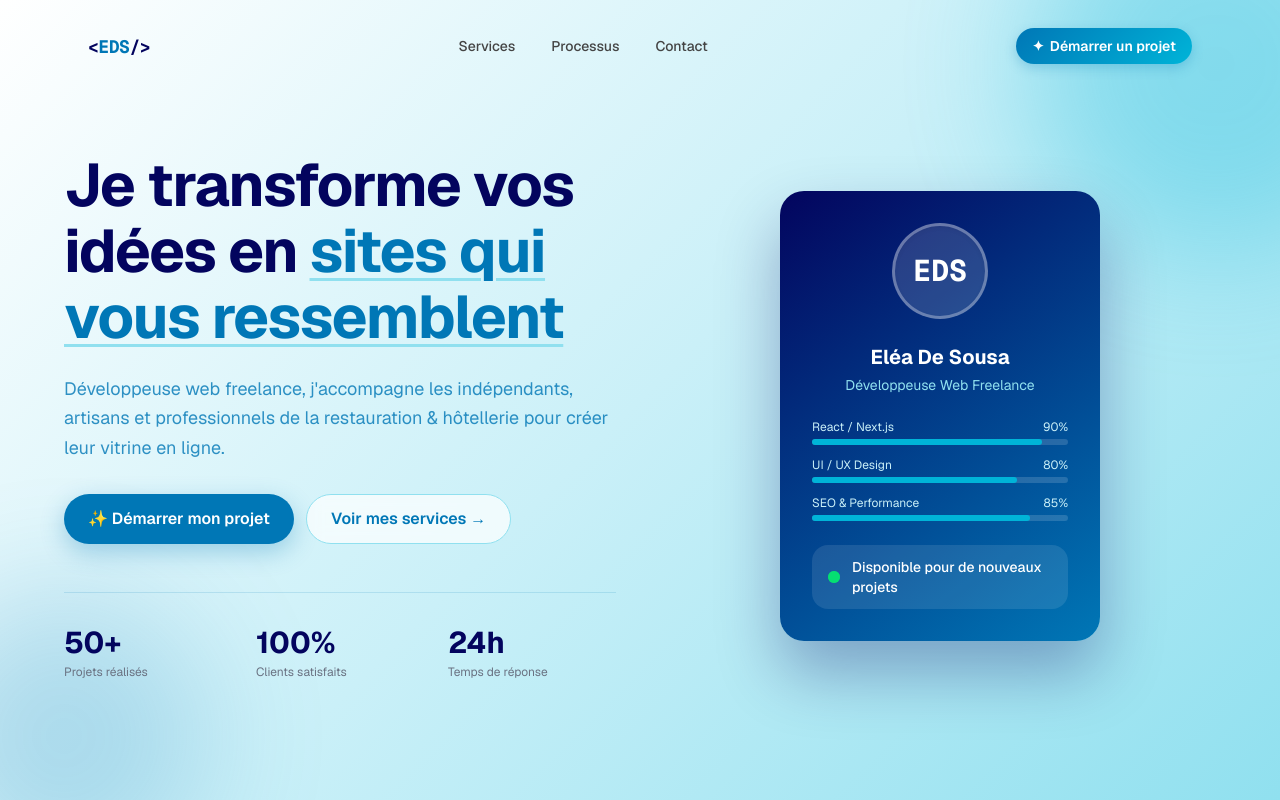
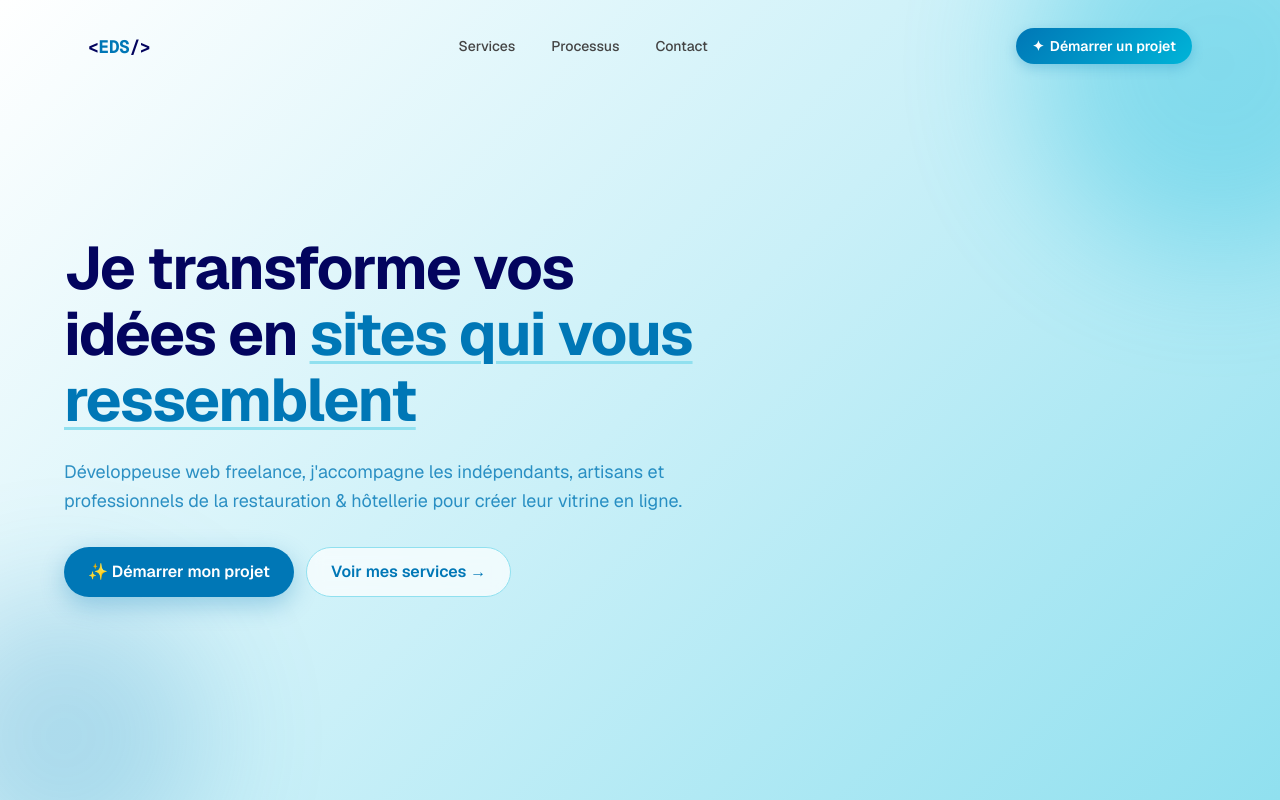
Before and after one commit to EleaDSB/EDS-WEBSITE, a Next.js app: page / in a window 1280 px wide. Shown: the top 800 px of the page. Built offline with nearby package versions, Linux system fonts and the light colour scheme.

Commit message:
Supprime les statistiques et la carte profil du Hero
Co-Authored-By: Claude Sonnet 4.6 <noreply@anthropic.com>

```diff
--- a/components/Hero.tsx
+++ b/components/Hero.tsx
@@ -17,10 +17,7 @@ export default function Hero() {
       />
 
       <div className="max-w-6xl mx-auto w-full pt-28 pb-20 relative z-10">
-        <div className="grid grid-cols-1 lg:grid-cols-2 gap-12 items-center">
-
-          {/* Left — texte */}
-          <div>
+        <div className="max-w-2xl">
           <h1
             className="text-4xl md:text-5xl lg:text-6xl font-bold leading-[1.1] tracking-tight mb-6"
             style={{ color: "#03045e" }}
@@ -44,7 +41,7 @@ export default function Hero() {
             professionnels de la restauration & hôtellerie pour créer leur vitrine en ligne.
           </p>
 
-            <div className="flex flex-col sm:flex-row gap-3 mb-12">
+          <div className="flex flex-col sm:flex-row gap-3">
             <Link
               href="/contact"
               className="inline-flex items-center justify-center gap-2 px-6 py-3 rounded-full text-white font-semibold shadow-lg transition-all hover:shadow-xl hover:scale-105"
@@ -60,81 +57,6 @@ export default function Hero() {
               Voir mes services →
             </Link>
           </div>
-
-            <div className="grid grid-cols-3 gap-6 pt-8" style={{ borderTop: "1.5px solid rgba(0,119,182,0.15)" }}>
-              {[
-                { value: "50+", label: "Projets réalisés" },
-                { value: "100%", label: "Clients satisfaits" },
-                { value: "24h", label: "Temps de réponse" },
-              ].map((s) => (
-                <div key={s.label}>
-                  <div className="text-3xl font-bold" style={{ color: "#03045e" }}>{s.value}</div>
-                  <div className="text-xs text-gray-500 mt-1 leading-tight">{s.label}</div>
-                </div>
-              ))}
-            </div>
-          </div>
-
-          {/* Right — carte profil */}
-          <div className="hidden lg:flex justify-center">
-            <div
-              className="w-80 rounded-3xl p-8 shadow-2xl"
-              style={{
-                background: "linear-gradient(145deg, #03045e, #0077b6)",
-                boxShadow: "0 32px 64px rgba(3,4,94,0.3)",
-              }}
-            >
-              {/* Avatar */}
-              <div className="flex justify-center mb-6">
-                <div
-                  className="w-24 h-24 rounded-full flex items-center justify-center text-3xl font-bold font-mono text-white shadow-inner"
-                  style={{ background: "rgba(255,255,255,0.15)", border: "3px solid rgba(255,255,255,0.3)" }}
-                >
-                  EDS
-                </div>
-              </div>
-
-              <div className="text-center mb-6">
-                <h3 className="text-white font-bold text-xl mb-1">Eléa De Sousa</h3>
-                <p style={{ color: "#90e0ef" }} className="text-sm">Développeuse Web Freelance</p>
-              </div>
-
-              {/* Compétences */}
-              <div className="space-y-3">
-                {[
-                  { label: "React / Next.js", pct: 90 },
-                  { label: "UI / UX Design", pct: 80 },
-                  { label: "SEO & Performance", pct: 85 },
-                ].map((skill) => (
-                  <div key={skill.label}>
-                    <div className="flex justify-between text-xs mb-1" style={{ color: "#caf0f8" }}>
-                      <span>{skill.label}</span>
-                      <span>{skill.pct}%</span>
-                    </div>
-                    <div className="h-1.5 rounded-full" style={{ backgroundColor: "rgba(255,255,255,0.15)" }}>
-                      <div
-                        className="h-1.5 rounded-full"
-                        style={{ width: `${skill.pct}%`, backgroundColor: "#00b4d8" }}
-                      />
-                    </div>
-                  </div>
-                ))}
-              </div>
-
-              {/* Disponibilité */}
-              <div
-                className="mt-6 rounded-2xl px-4 py-3 flex items-center gap-3"
-                style={{ backgroundColor: "rgba(255,255,255,0.1)" }}
-              >
-                <span className="relative flex h-3 w-3">
-                  <span className="animate-ping absolute inline-flex h-full w-full rounded-full bg-green-400 opacity-75" />
-                  <span className="relative inline-flex rounded-full h-3 w-3 bg-green-400" />
-                </span>
-                <span className="text-sm text-white font-medium">Disponible pour de nouveaux projets</span>
-              </div>
-            </div>
-          </div>
-
         </div>
       </div>
     </section>
```
Lines whose indentation alone changed are shown as unchanged.
